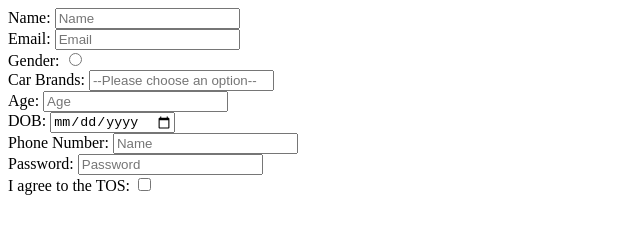
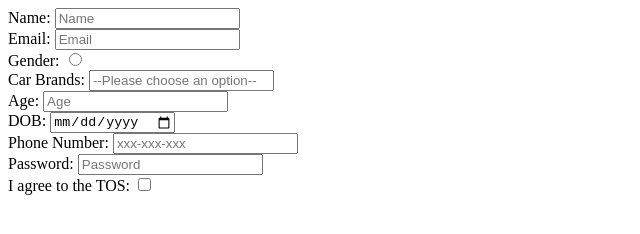
Before and after one commit to acciojob/signup-form-car-SRINIVAS-VG, a website: page main.html in a window 1280 px wide. Shown: the full height of the page, 0-640 px from the left. Drawn offline with Linux system fonts and the light colour scheme.

Commit message:
created a submission

```diff
--- a/main.html
+++ b/main.html
@@ -31,7 +31,7 @@
 	<input id="dob" type="Date" required>
 	<br>
 	<label for="tel">Phone Number:</label>
-	<input id="tel" type="Tel" placeholder="Name">
+	<input id="tel" type="Tel" placeholder="xxx-xxx-xxx">
 	<br>
 	<label for="password">Password:</label>
 	<input id="password" type="Password" required placeholder="Password">
```
